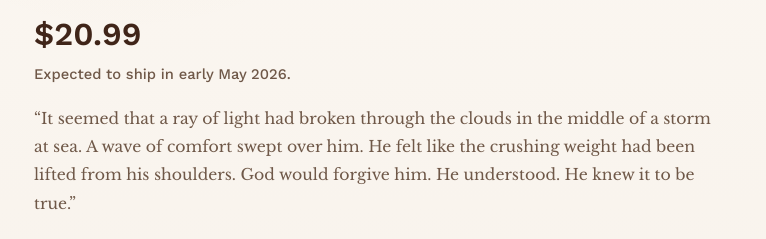
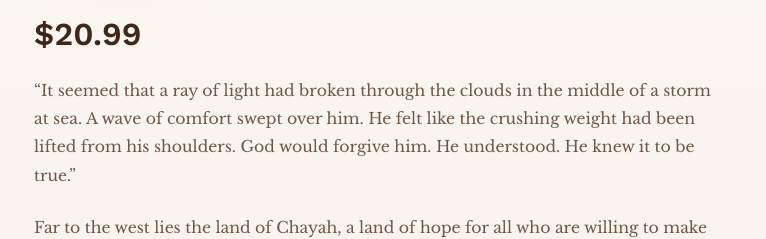
Before and after one commit to mfgrasso2011-byte/love-of-truth-site, a website: page sailing-to-chayah.html in a window 1280 px wide. Shown: the part 303-542 px from the top of the page, 514-1280 px from the left. Drawn offline with nearby package versions, Linux system fonts and the light colour scheme.

Commit message:
Remove outdated Sailing to Chayah ship note

```diff
--- a/sailing-to-chayah.html
+++ b/sailing-to-chayah.html
@@ -96,7 +96,6 @@
               </fieldset>
 
               <p class="product-price" data-product-price>$20.99</p>
-              <p class="product-ship-note">Expected to ship in early May 2026.</p>
               <p class="product-summary">
                 “It seemed that a ray of light had broken through the clouds in the middle
                 of a storm at sea. A wave of comfort swept over him. He felt like the
```
